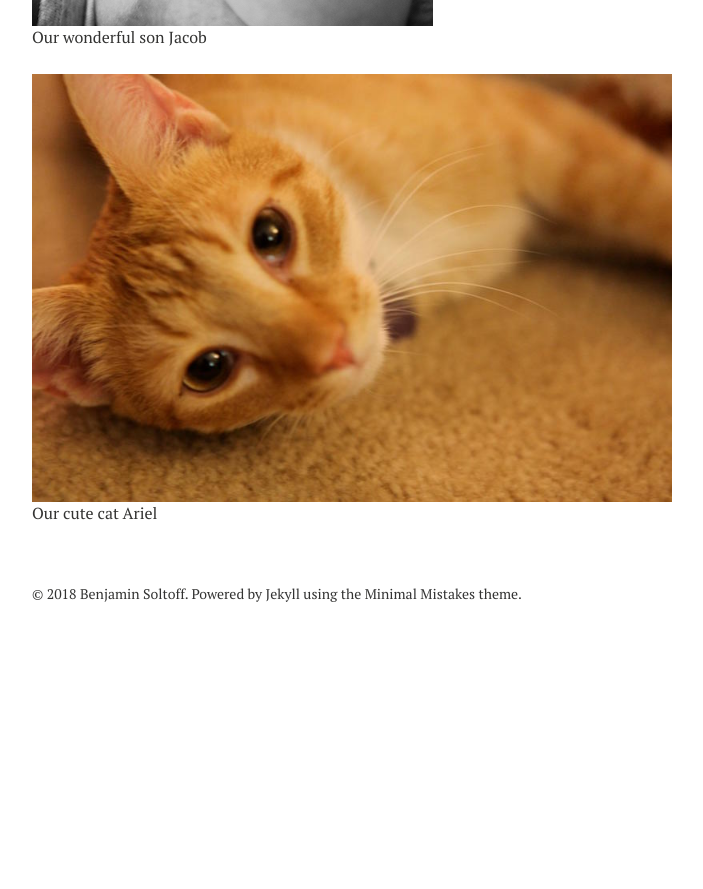
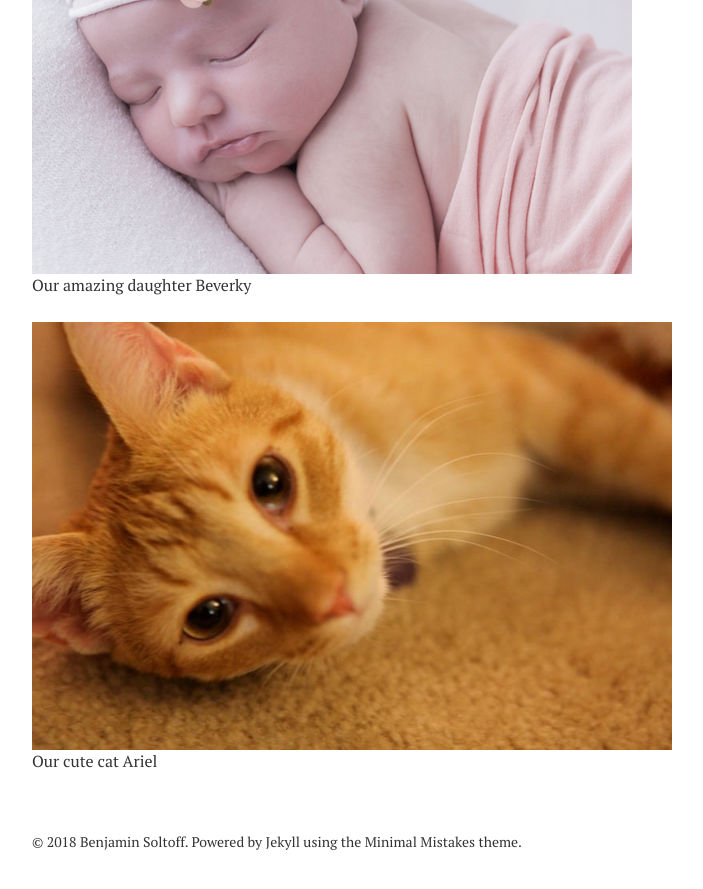
Before and after one commit to bensoltoff/old-bensoltoff.github.io, a Jekyll site: the page built from about/index.md, in a window 1280 px wide and 900 px high, scrolled down 1684 px. Shown: the top 889 px of the window, without its empty margins (288-991 px from the left). Built offline with Jekyll 4.4.1, drawn with Linux system fonts in a browser that asks for light colours; nearby versions of some CDN libraries; library files that are not in the unit come from our copies; before the commit the page ends 2336 px from its top, so only the background shows below that.

Commit message:
Add Beverly and update Jacob's picture

```diff
--- a/about/index.md
+++ b/about/index.md
@@ -6,7 +6,6 @@ comments: false
 ---
 
 I am currently a lecturer at the University of Chicago in the [Masters in Computational Social Science](https://macss.uchicago.edu) program. I received my Ph.D. in [Political Science](http://polisci.la.psu.edu/) from Penn State University.
-
 
 ## Major Research Interests
 
@@ -27,4 +26,6 @@ I am currently a lecturer at the University of Chicago in the [Masters in Comput
 
 {% include image.html img="images/jacob.jpg" title="Jacob" caption="Our wonderful son Jacob" %}
 
+{% include image.html img="images/beverly.jpg" title="Jacob" caption="Our amazing daughter Beverky" %}
+
 {% include image.html img="images/ariel.jpg" title="Ariel" caption="Our cute cat Ariel" %}
```
Also changed, not shown: images/beverly.jpg (added), images/jacob.jpg.
